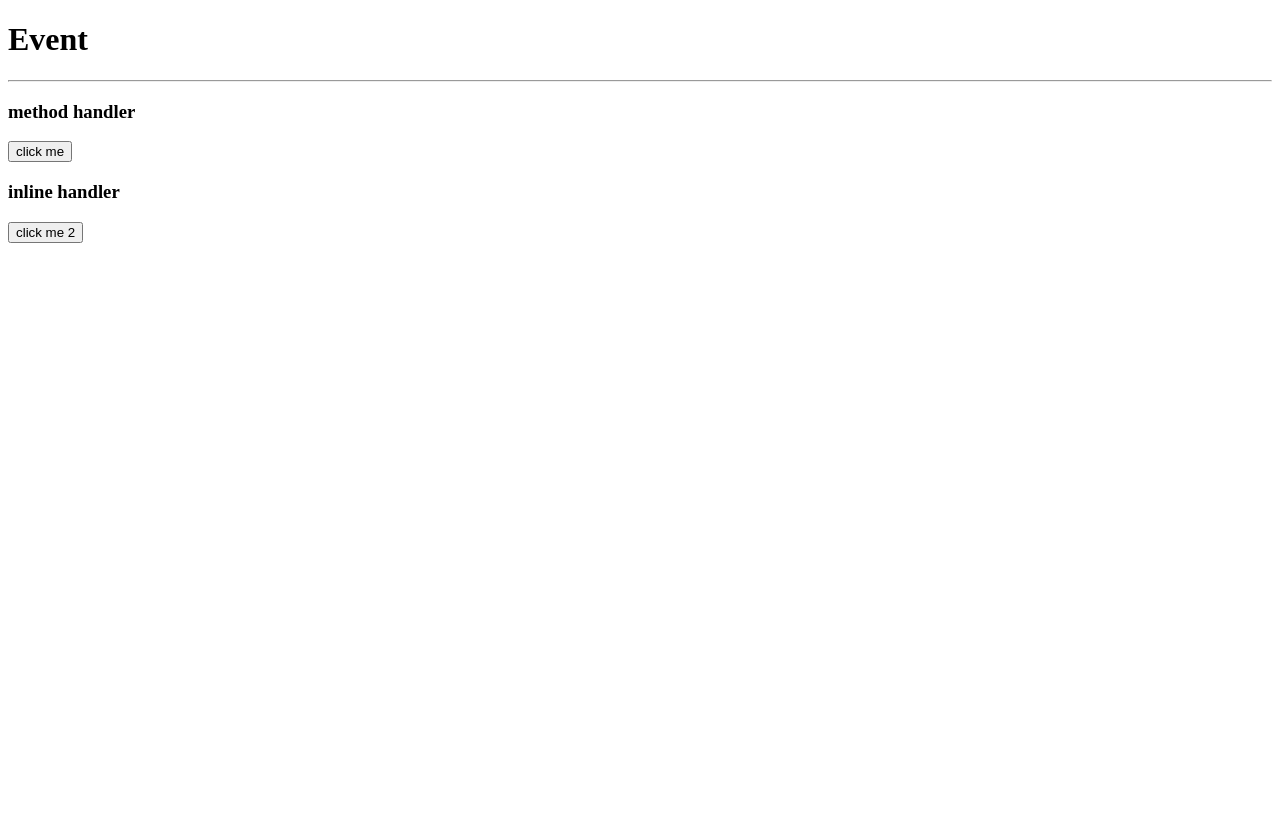
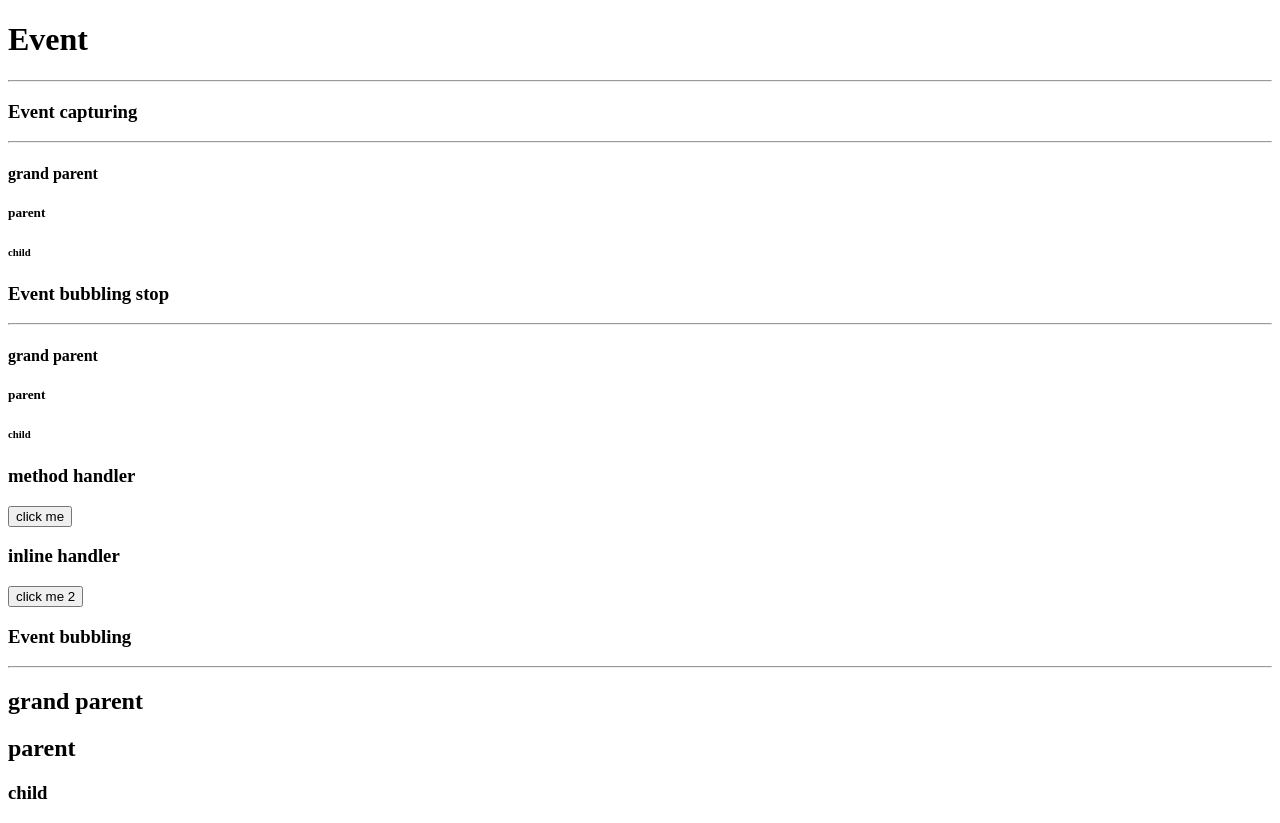
Before and after one commit to mistersakil/react-19, a React (Create React App) app: page / in a window 1280 px wide. Before the commit the page ends 800 px from the top, so only its background shows below. Built offline with nearby package versions, Linux system fonts and the light colour scheme.

Commit message:
react event propagation , bubblng, capturing

```diff
--- a/src/components/Event.jsx
+++ b/src/components/Event.jsx
@@ -5,14 +5,77 @@ const Event = () => {
     console.log(event);
     console.log(event.target);
   };
+
+  const grandParentClick = (event) => {
+    console.log("grand parent clicked");
+  };
+  const parentClick = (event) => {
+    console.log("parent clicked");
+  };
+  const childClick = (event) => {
+    console.log(" child clicked");
+  };
+
+  const grandParentClick2 = (event) => {
+    event.stopPropagation();
+    console.log("grand parent clicked");
+  };
+  const parentClick2 = (event) => {
+    event.stopPropagation();
+    console.log("parent clicked");
+  };
+  const childClick2 = (event) => {
+    event.stopPropagation();
+    console.log(" child clicked");
+  };
+
+  const grandParentClick3 = (event) => {
+    console.log("grand parent clicked");
+  };
+  const parentClick3 = (event) => {
+    console.log("parent clicked");
+  };
+  const childClick3 = (event) => {
+    console.log(" child clicked");
+  };
   return (
     <>
       <h1>Event</h1>
       <hr />
+      <h3>Event capturing</h3> <hr />
+      <section onClickCapture={grandParentClick3}>
+        <h4>grand parent</h4>
+        <div onClickCapture={parentClick3}>
+          <h5>parent</h5>
+          <div onClickCapture={childClick3}>
+            <h6>child</h6>
+          </div>
+        </div>
+      </section>
+      <h3>Event bubbling stop</h3> <hr />
+      <section onClick={grandParentClick2}>
+        <h4>grand parent</h4>
+        <div onClick={parentClick2}>
+          <h5>parent</h5>
+          <div onClick={childClick2}>
+            <h6>child</h6>
+          </div>
+        </div>
+      </section>
       <h3>method handler</h3>
       <button onClick={handelClickEvent}>click me</button>
       <h3>inline handler</h3>
       <button onClick={(event) => handelClickEvent(event)}>click me 2</button>
+      <h3>Event bubbling</h3> <hr />
+      <section onClick={grandParentClick}>
+        <h1>grand parent</h1>
+        <div onClick={parentClick}>
+          <h2>parent</h2>
+          <div onClick={childClick}>
+            <h3>child</h3>
+          </div>
+        </div>
+      </section>
     </>
   );
 };
```
